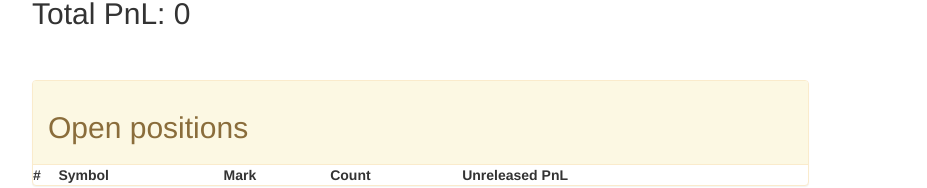
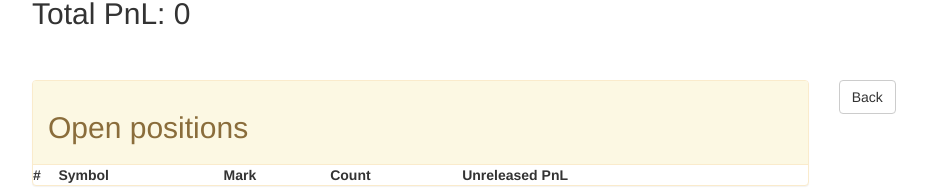
Before and after one commit to AntonShestakov/trading-app, an Angular app: page /traders/details/Anna in a window 1280 px wide. Shown: the part 402-590 px from the top of the page, without its empty margins (18-945 px from the left). Built offline with nearby package versions, Linux system fonts and the light colour scheme.

Commit message:
Added GoBack button

```diff
--- a/src/app/trader-details/trader-details.component.html
+++ b/src/app/trader-details/trader-details.component.html
@@ -68,6 +68,7 @@
   </div>
   <div class="col-md-4">
     <div>
+      <button class="btn btn-default" (click)="goBack()">Back</button>
     </div>
   </div>
 </div>
--- a/src/app/trader-details/trader-details.component.ts
+++ b/src/app/trader-details/trader-details.component.ts
@@ -5,6 +5,8 @@ import {Trade} from '../domain/trade';
 import {MarketServiceImpl} from '../market/market.service';
 import {FormControl} from '@angular/forms';
 import {ActivatedRoute, ParamMap} from '@angular/router';
+
+import {Location} from '@angular/common';
 
 import 'rxjs/add/operator/switchMap';
 
@@ -21,7 +23,7 @@ export class TraderDetailsComponent implements OnInit {
   symbolInput = new FormControl();
 
 
-  constructor(private tradersService: TradersService, private marketService: MarketServiceImpl, private route: ActivatedRoute ) {
+  constructor(private tradersService: TradersService, private marketService: MarketServiceImpl, private route: ActivatedRoute , private location: Location ) {
     this.trader = new Trader('');
   }
 
@@ -53,4 +55,9 @@ export class TraderDetailsComponent implements OnInit {
 
     this.marketService.sellStock(trade);
   }
+
+  goBack(): void
+  {
+    this.location.back();
+  }
 }
```
